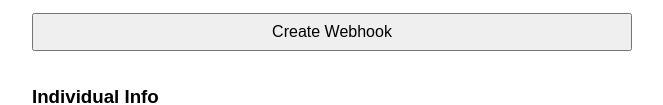
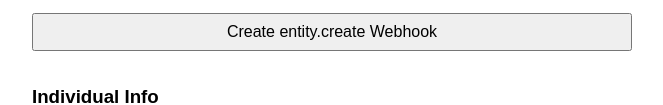
Before and after one commit to beccajonas/method-webhook-integration, a website: page public/index.html in a window 1280 px wide. Shown: the part 281-386 px from the top of the page, without its empty margins (308-971 px from the left). Drawn offline with Linux system fonts and the light colour scheme.

Commit message:
add entity type to frontend

```diff
--- a/public/index.html
+++ b/public/index.html
@@ -40,7 +40,7 @@
     <label>Webhook URL</label>
     <input type="url" id="webhookSite" name="webhookSite" placeholder="https://yourapp.com/webhook-handler" required />
 
-    <button id="createWebhookBtn" type="button">Create Webhook</button>
+    <button id="createWebhookBtn" type="button">Create entity.create Webhook</button>
   <p id="webhookStatus"></p>
 
     <h3>Individual Info</h3>
```
